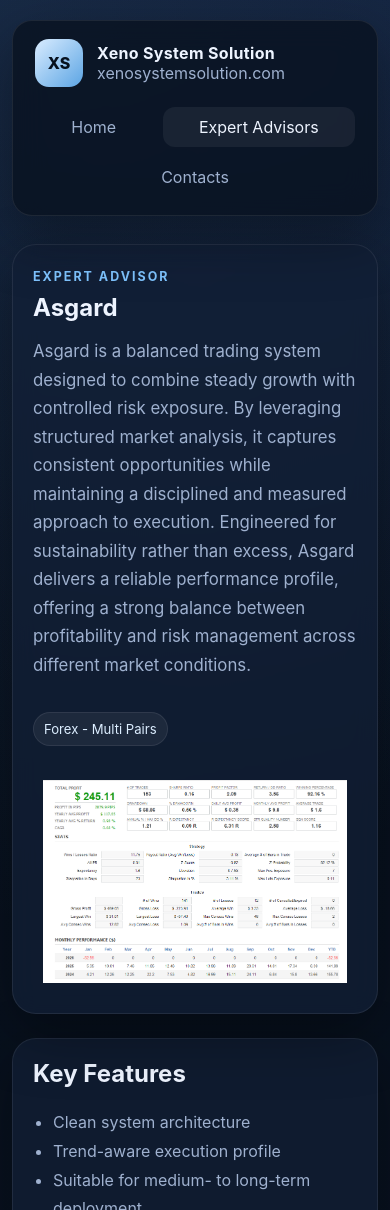
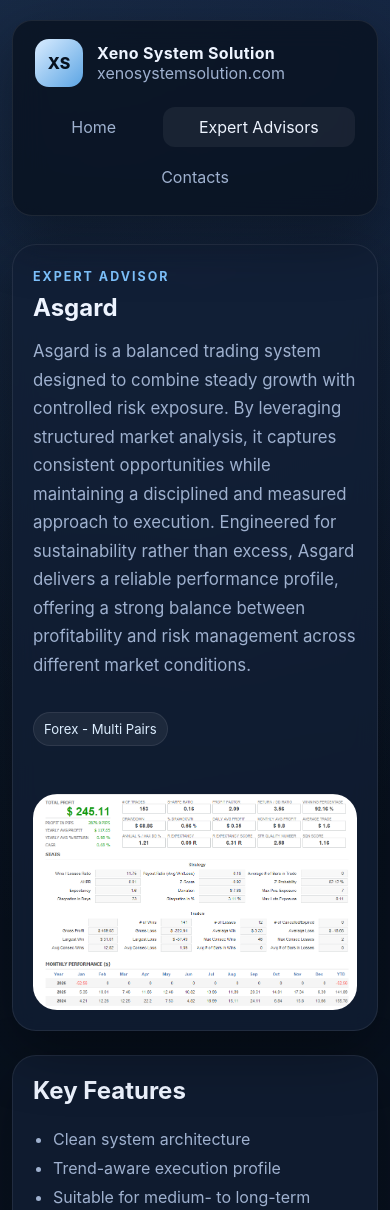
Before and after one commit to giovannimaccioni1989-byte/xeno-system-solution, a React (Vite) app: page /expert-advisors/Asgard in a window 390 px wide. Shown: the top 1210 px of the page. Built offline with nearby package versions, Linux system fonts and the light colour scheme.

Commit message:
Update styles.css

```diff
--- a/src/styles.css
+++ b/src/styles.css
@@ -373,9 +373,22 @@ a {
 }
 
 .advisor-detail-visual {
+  display: inline-block;
+  width: fit-content;
+  max-width: 100%;
+  min-height: unset;
+  margin: 24px auto 0;
+  padding: 0;
+  background: none !important;
+  border-radius: 24px;
+  overflow: hidden;
+}
+
+.advisor-detail-visual img {
+  display: block;
+  width: auto;
+  max-width: 100%;
   height: auto;
-  min-height: unset;
-  padding: 10px;
 }
 
 .detail-grid {
@@ -518,32 +531,27 @@ a {
   .performance-grid {
     grid-template-columns: 1fr;
   }
+}
 
 .advisor-detail-visual {
-  justify-self: center;
-  align-self: start;
-  width: auto;
+  display: inline-block;
+  width: fit-content;
   max-width: 100%;
-  margin: 0 auto;
-  padding: 10px;
+  min-height: unset;
+  margin: 24px auto 0;
+  padding: 0;
+  background: none !important;
   border-radius: 24px;
-  background: none !important;
-  display: inline-flex;
-  align-items: center;
-  justify-content: center;
-  overflow: visible;
+  overflow: hidden;
 }
 
 .advisor-detail-visual img {
   display: block;
-  width: auto !important;
+  width: auto;
   max-width: 100%;
-  height: auto !important;
-  object-fit: contain;
+  height: auto;
 }
-.advisor-visual::after {
-  display: none;
-}
+
 .advisor-visual {
   background: none !important;
 }
```
